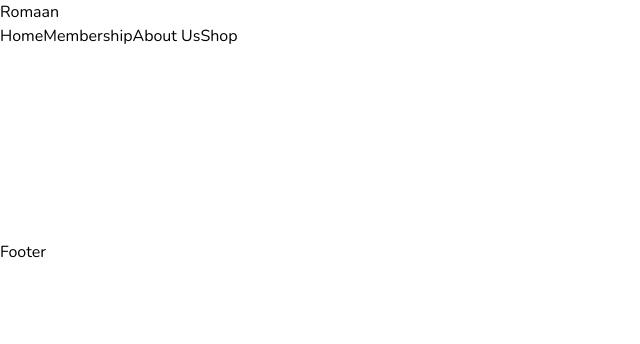
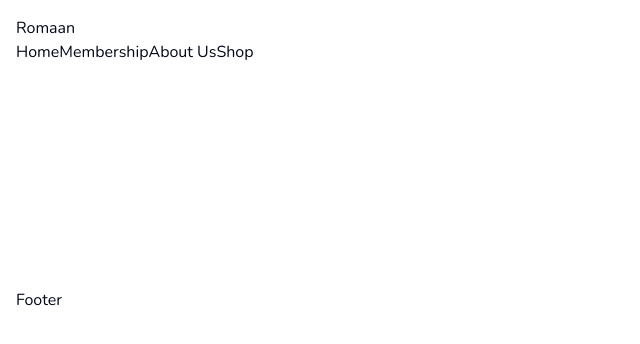
Before and after one commit to Patrickodey360coder/romaan, a Next.js app: page / in a window 1280 px wide. Shown: the top 344 px of the page, without its empty margins (0-640 px from the left). Built offline with nearby package versions, Linux system fonts and the light colour scheme.

Commit message:
Nav links

```diff
--- a/src/app/components/Footer.tsx
+++ b/src/app/components/Footer.tsx
@@ -2,7 +2,7 @@
 
 const Footer = () => {
   return (
-    <div>Footer</div>
+    <div className='p-4'>Footer</div>
   )
 }
 
--- a/src/app/components/Nav.tsx
+++ b/src/app/components/Nav.tsx
@@ -3,7 +3,7 @@
 
 const Nav = () => {
   return (
-    <div>
+    <div className='max-w-[1280px] p-4'>
       <div className="nav-content">
         <div className="logo">Romaan</div>
         <div className="nav-links">
--- a/src/app/globals.css
+++ b/src/app/globals.css
@@ -1,3 +1,69 @@
 @tailwind base;
 @tailwind components;
 @tailwind utilities;
+
+@layer base {
+  :root {
+    --background: 0 0% 100%;
+    --foreground: 222.2 84% 4.9%;
+    --card: 0 0% 100%;
+    --card-foreground: 222.2 84% 4.9%;
+    --popover: 0 0% 100%;
+    --popover-foreground: 222.2 84% 4.9%;
+    --primary: 222.2 47.4% 11.2%;
+    --primary-foreground: 210 40% 98%;
+    --secondary: 210 40% 96.1%;
+    --secondary-foreground: 222.2 47.4% 11.2%;
+    --muted: 210 40% 96.1%;
+    --muted-foreground: 215.4 16.3% 46.9%;
+    --accent: 210 40% 96.1%;
+    --accent-foreground: 222.2 47.4% 11.2%;
+    --destructive: 0 84.2% 60.2%;
+    --destructive-foreground: 210 40% 98%;
+    --border: 214.3 31.8% 91.4%;
+    --input: 214.3 31.8% 91.4%;
+    --ring: 222.2 84% 4.9%;
+    --radius: 0.5rem;
+    --chart-1: 12 76% 61%;
+    --chart-2: 173 58% 39%;
+    --chart-3: 197 37% 24%;
+    --chart-4: 43 74% 66%;
+    --chart-5: 27 87% 67%;
+  }
+
+  .dark {
+    --background: 222.2 84% 4.9%;
+    --foreground: 210 40% 98%;
+    --card: 222.2 84% 4.9%;
+    --card-foreground: 210 40% 98%;
+    --popover: 222.2 84% 4.9%;
+    --popover-foreground: 210 40% 98%;
+    --primary: 210 40% 98%;
+    --primary-foreground: 222.2 47.4% 11.2%;
+    --secondary: 217.2 32.6% 17.5%;
+    --secondary-foreground: 210 40% 98%;
+    --muted: 217.2 32.6% 17.5%;
+    --muted-foreground: 215 20.2% 65.1%;
+    --accent: 217.2 32.6% 17.5%;
+    --accent-foreground: 210 40% 98%;
+    --destructive: 0 62.8% 30.6%;
+    --destructive-foreground: 210 40% 98%;
+    --border: 217.2 32.6% 17.5%;
+    --input: 217.2 32.6% 17.5%;
+    --ring: 212.7 26.8% 83.9%;
+    --chart-1: 220 70% 50%;
+    --chart-2: 160 60% 45%;
+    --chart-3: 30 80% 55%;
+    --chart-4: 280 65% 60%;
+    --chart-5: 340 75% 55%;
+  }
+}
+
+@layer base {
+  * {
+    @apply border-border;
+  }
+  body {
+    @apply bg-background text-foreground;
+  }
+}
--- /dev/null
+++ b/src/lib/utils.ts
@@ -0,0 +1,6 @@
+import { type ClassValue, clsx } from "clsx"
+import { twMerge } from "tailwind-merge"
+
+export function cn(...inputs: ClassValue[]) {
+  return twMerge(clsx(inputs))
+}
--- a/tailwind.config.ts
+++ b/tailwind.config.ts
@@ -1,20 +1,80 @@
-import type { Config } from "tailwindcss";
+import type { Config } from "tailwindcss"
 
-const config: Config = {
+const config = {
+  darkMode: ["class"],
   content: [
-    "./src/pages/**/*.{js,ts,jsx,tsx,mdx}",
-    "./src/components/**/*.{js,ts,jsx,tsx,mdx}",
-    "./src/app/**/*.{js,ts,jsx,tsx,mdx}",
-  ],
+    './pages/**/*.{ts,tsx}',
+    './components/**/*.{ts,tsx}',
+    './app/**/*.{ts,tsx}',
+    './src/**/*.{ts,tsx}',
+	],
+  prefix: "",
   theme: {
+    container: {
+      center: true,
+      padding: "2rem",
+      screens: {
+        "2xl": "1400px",
+      },
+    },
     extend: {
-      backgroundImage: {
-        "gradient-radial": "radial-gradient(var(--tw-gradient-stops))",
-        "gradient-conic":
-          "conic-gradient(from 180deg at 50% 50%, var(--tw-gradient-stops))",
+      colors: {
+        border: "hsl(var(--border))",
+        input: "hsl(var(--input))",
+        ring: "hsl(var(--ring))",
+        background: "hsl(var(--background))",
+        foreground: "hsl(var(--foreground))",
+        primary: {
+          DEFAULT: "hsl(var(--primary))",
+          foreground: "hsl(var(--primary-foreground))",
+        },
+        secondary: {
+          DEFAULT: "hsl(var(--secondary))",
+          foreground: "hsl(var(--secondary-foreground))",
+        },
+        destructive: {
+          DEFAULT: "hsl(var(--destructive))",
+          foreground: "hsl(var(--destructive-foreground))",
+        },
+        muted: {
+          DEFAULT: "hsl(var(--muted))",
+          foreground: "hsl(var(--muted-foreground))",
+        },
+        accent: {
+          DEFAULT: "hsl(var(--accent))",
+          foreground: "hsl(var(--accent-foreground))",
+        },
+        popover: {
+          DEFAULT: "hsl(var(--popover))",
+          foreground: "hsl(var(--popover-foreground))",
+        },
+        card: {
+          DEFAULT: "hsl(var(--card))",
+          foreground: "hsl(var(--card-foreground))",
+        },
+      },
+      borderRadius: {
+        lg: "var(--radius)",
+        md: "calc(var(--radius) - 2px)",
+        sm: "calc(var(--radius) - 4px)",
+      },
+      keyframes: {
+        "accordion-down": {
+          from: { height: "0" },
+          to: { height: "var(--radix-accordion-content-height)" },
+        },
+        "accordion-up": {
+          from: { height: "var(--radix-accordion-content-height)" },
+          to: { height: "0" },
+        },
+      },
+      animation: {
+        "accordion-down": "accordion-down 0.2s ease-out",
+        "accordion-up": "accordion-up 0.2s ease-out",
       },
     },
   },
-  plugins: [],
-};
-export default config;
+  plugins: [require("tailwindcss-animate")],
+} satisfies Config
+
+export default config
```
Also changed, not shown: package.json (+9 -4 lines), components.json (added), 1 other file (tests, documents, lock files or other folders).
